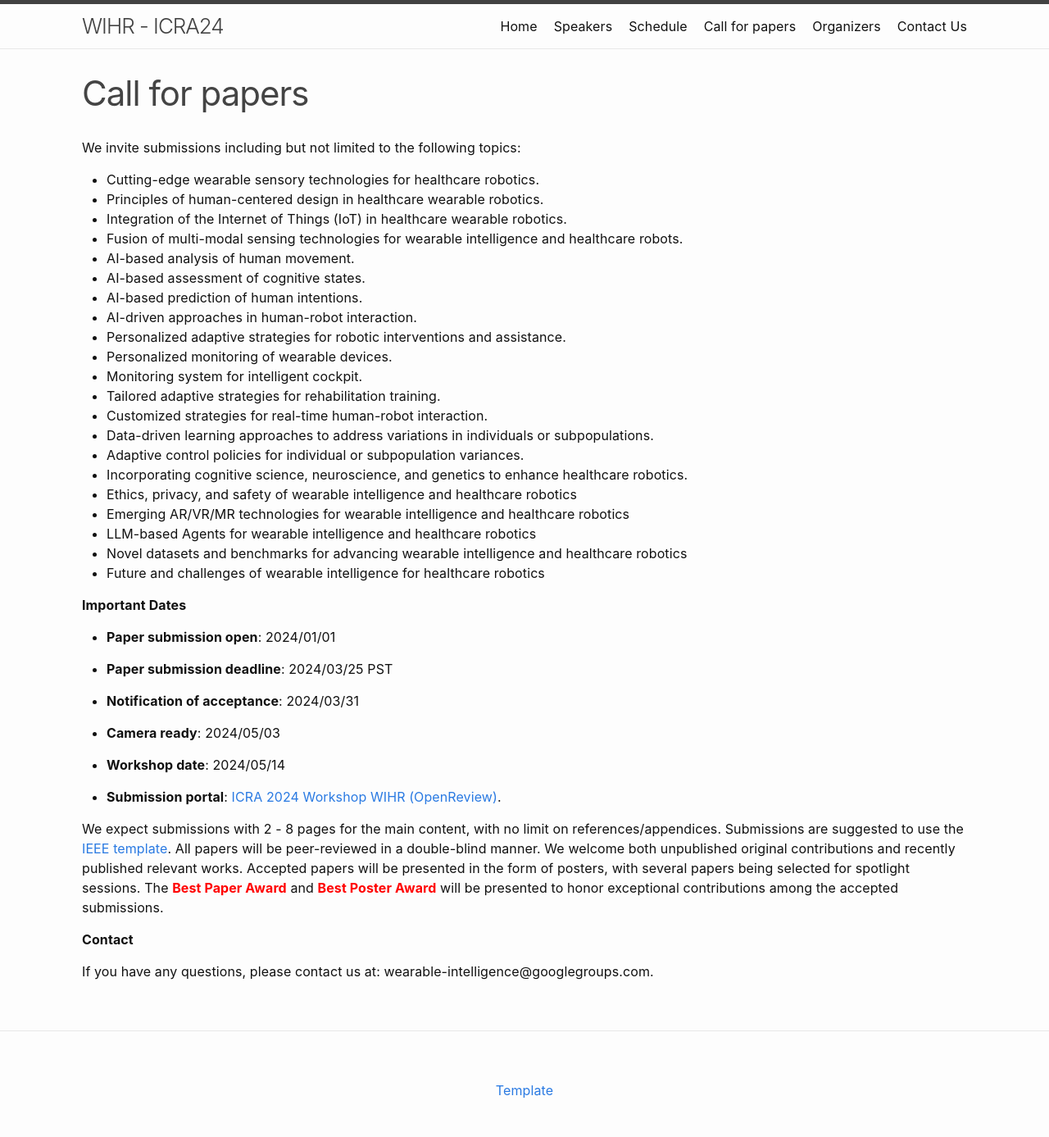
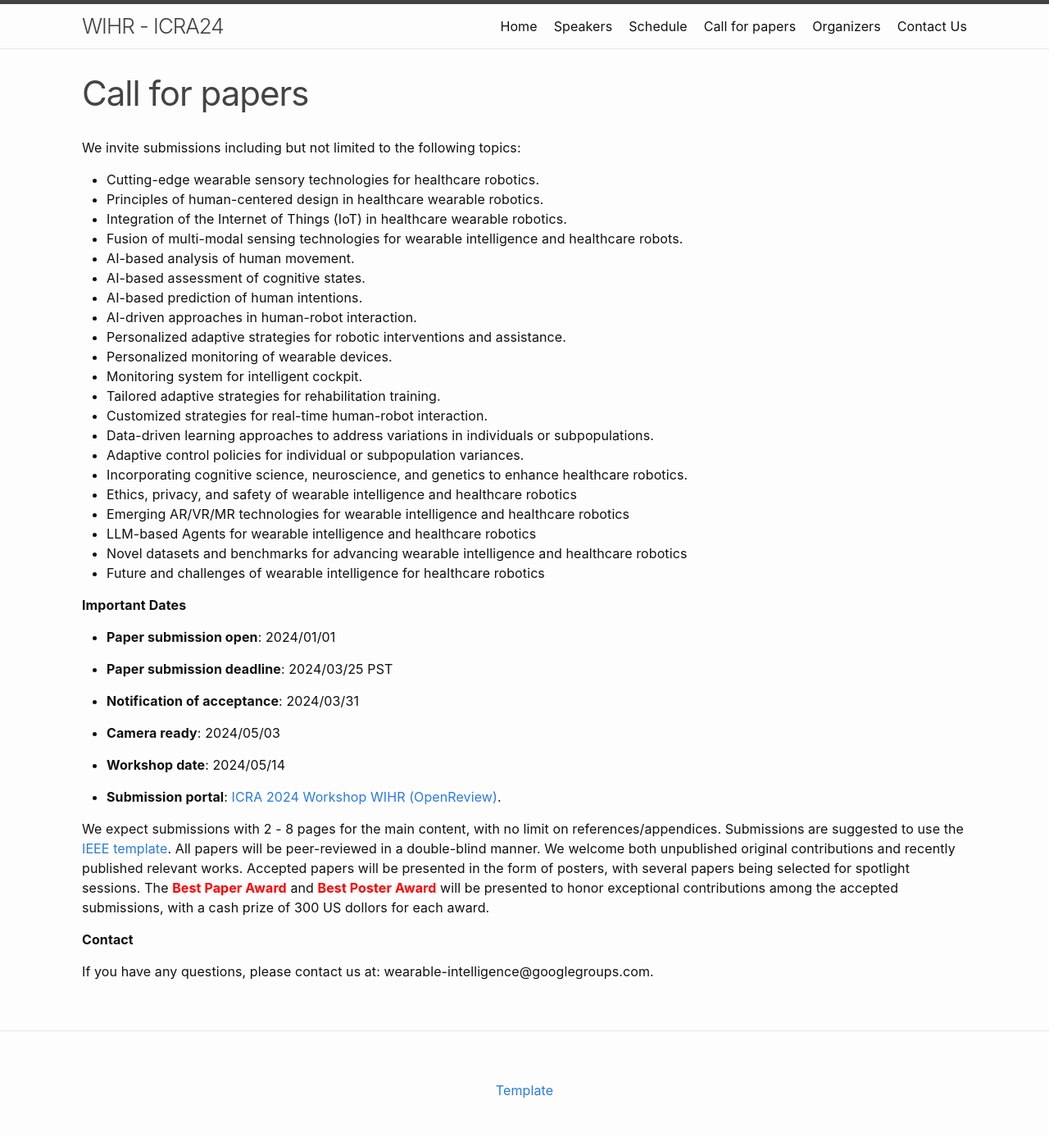
Before and after one commit to icrawearable/icrawearable.github.io, a Jekyll site: the page built from callforpapers.md, in a window 1280 px wide. Shown: the whole page at 82% size. Built offline with Jekyll 4.4.1, drawn with Linux system fonts in a browser that asks for light colours.

Commit message:
Update callforpapers.md

```diff
--- a/callforpapers.md
+++ b/callforpapers.md
@@ -42,7 +42,9 @@ We invite submissions including but not limited to the following topics:
 
 - **Submission portal**: [ICRA 2024 Workshop WIHR (OpenReview)](https://openreview.net/group?id=IEEE.org/2024/ICRA/Workshop/WIHR).
 
-We expect submissions with 2 - 8 pages for the main content, with no limit on references/appendices. Submissions are suggested to use the [IEEE template](https://ras.papercept.net/conferences/support/support.php). All papers will be peer-reviewed in a double-blind manner. We welcome both unpublished original contributions and recently published relevant works. Accepted papers will be presented in the form of posters, with several papers being selected for spotlight sessions. The <b><font color=red>Best Paper Award</font></b> and <b><font color=red>Best Poster Award</font></b> will be presented to honor exceptional contributions among the accepted submissions.
+We expect submissions with 2 - 8 pages for the main content, with no limit on references/appendices. Submissions are suggested to use the [IEEE template](https://ras.papercept.net/conferences/support/support.php). All papers will be peer-reviewed in a double-blind manner. We welcome both unpublished original contributions and recently published relevant works. Accepted papers will be presented in the form of posters, with several papers being selected for spotlight sessions. The <b><font color=red>Best Paper Award</font></b> and <b><font color=red>Best Poster Award</font></b> will be presented to honor exceptional contributions among the accepted submissions, with a cash prize of 300 US dollors for each award.
+
+
 
 **Contact**
 
```
